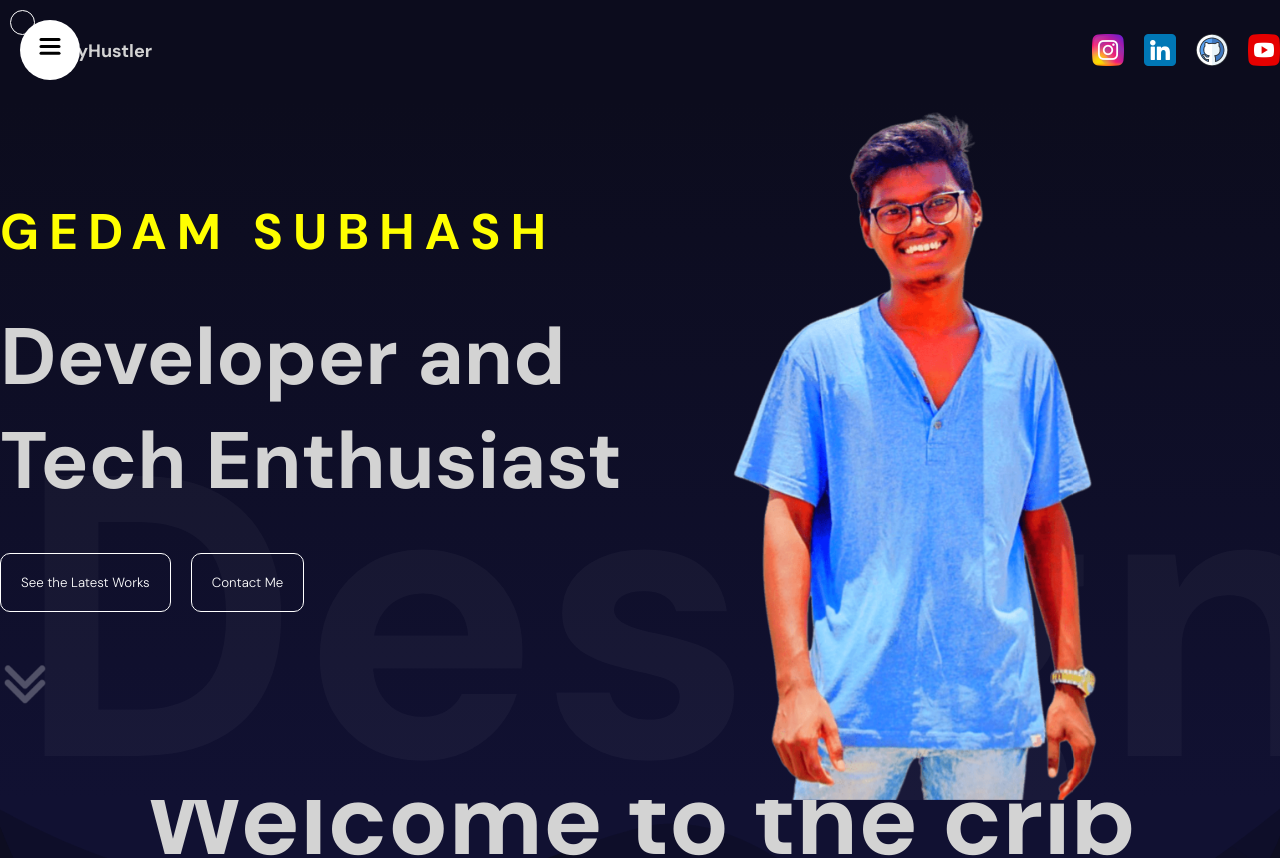
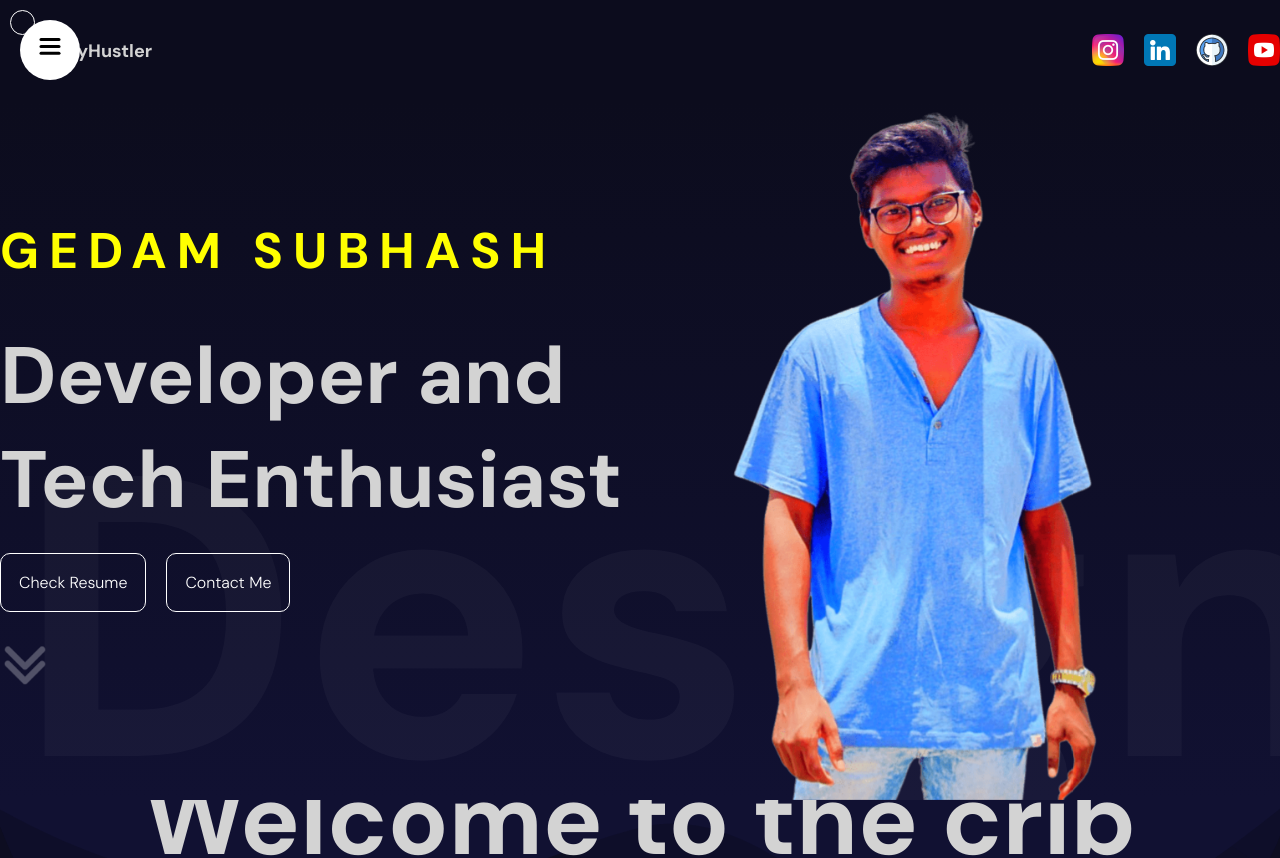
Before and after one commit to swaggyhustler/portfolio, a React (Vite) app: page / in a window 1280 px wide. Shown: the top 858 px of the page. Built offline with nearby package versions, Linux system fonts and the light colour scheme.

Commit message:
Modified some files for designing

```diff
--- a/src/components/hero/Hero.jsx
+++ b/src/components/hero/Hero.jsx
@@ -39,8 +39,8 @@ const Hero=()=>{
                     <motion.h2 variants={textVariants}>GEDAM SUBHASH</motion.h2>
                     <motion.h1 variants={textVariants}>Developer and Tech Enthusiast</motion.h1>
                     <motion.div variants={textVariants} className="buttons">
-                        <motion.button className="btn" variants={textVariants}><a href="#Projects">See the Latest Works</a></motion.button>
-                        <motion.button className="btn"variants={textVariants}><a href="#Contact" >Contact Me</a></motion.button>
+                        <motion.a className="btn" href="https://drive.google.com/file/d/1gRap3dIEFjZ6ZCNLczywveFcvxcGl6mb/view?usp=drive_link" variants={textVariants}>Check Resume</motion.a>
+                        <motion.a className="btn" href="#Contact" variants={textVariants}>Contact Me</motion.a>
                     </motion.div>
                     <motion.img variants={textVariants} src="./arrow.png" alt="Scroll" animate="scrollAnimation"/>
                 </motion.div>
--- a/src/components/hero/hero.scss
+++ b/src/components/hero/hero.scss
@@ -44,7 +44,7 @@
             }
             .buttons{
                 .btn{
-                    padding: 20px;
+                    padding: 18px;
                     border: 1px solid white;
                     border-radius: 10px;
                     background-color: transparent;
@@ -52,6 +52,12 @@
                     margin-right: 20px;
                     cursor: pointer;
                     font-weight: 300;
+                    @include mobile{
+                        padding: 10px;
+                    }
+                }
+                @include mobile{
+                    margin-top: 25px;
                 }
             }
             img{
--- a/src/components/portfolio/portfolio.scss
+++ b/src/components/portfolio/portfolio.scss
@@ -13,7 +13,7 @@
     font-size: 36px;
 
     @include mobile{
-      padding-top:calc(100vh - 100px);
+      padding-top:calc(100vh - 125px);
       bottom: 0;
       font-size: 24px;
     }
```
